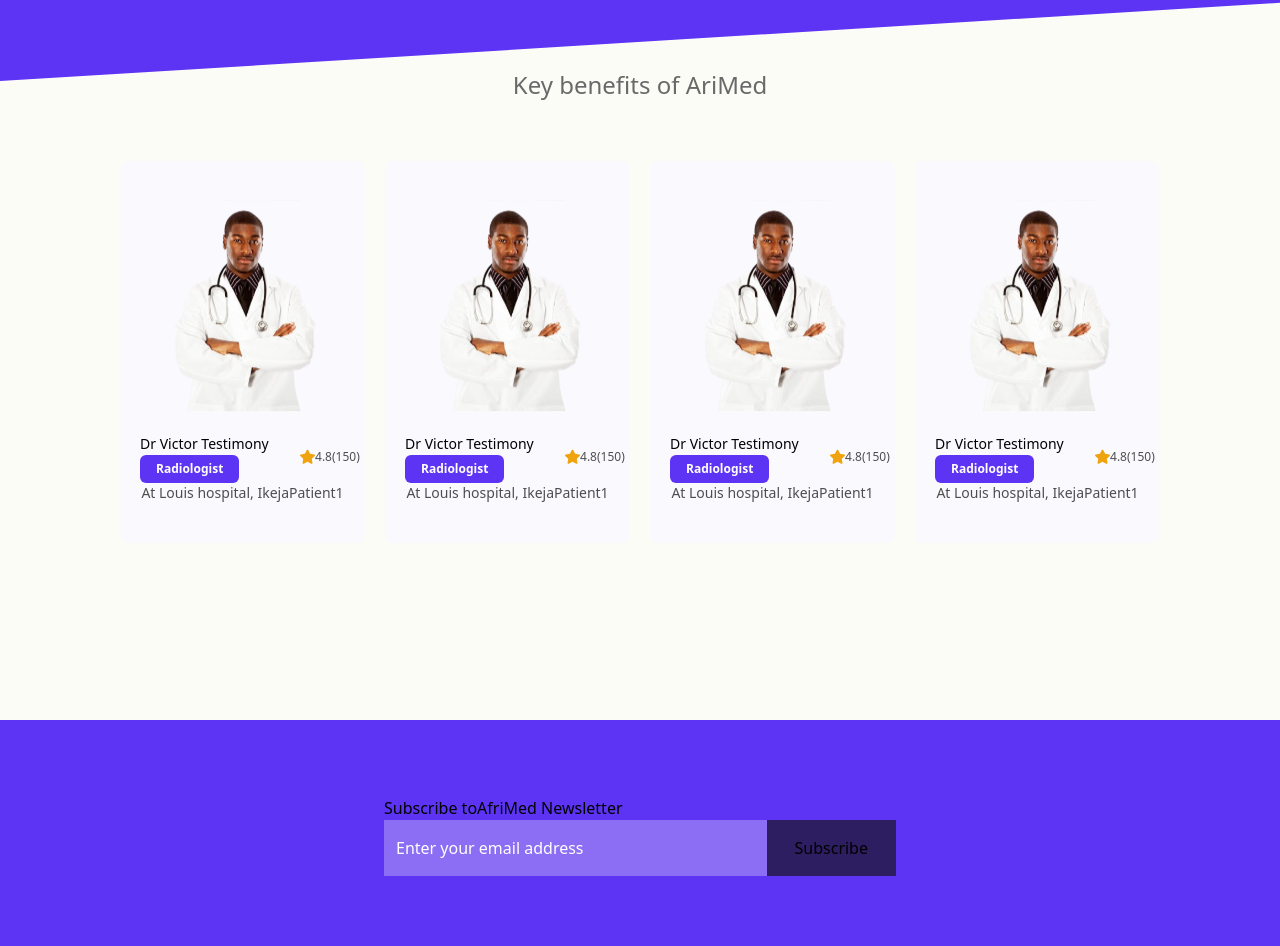
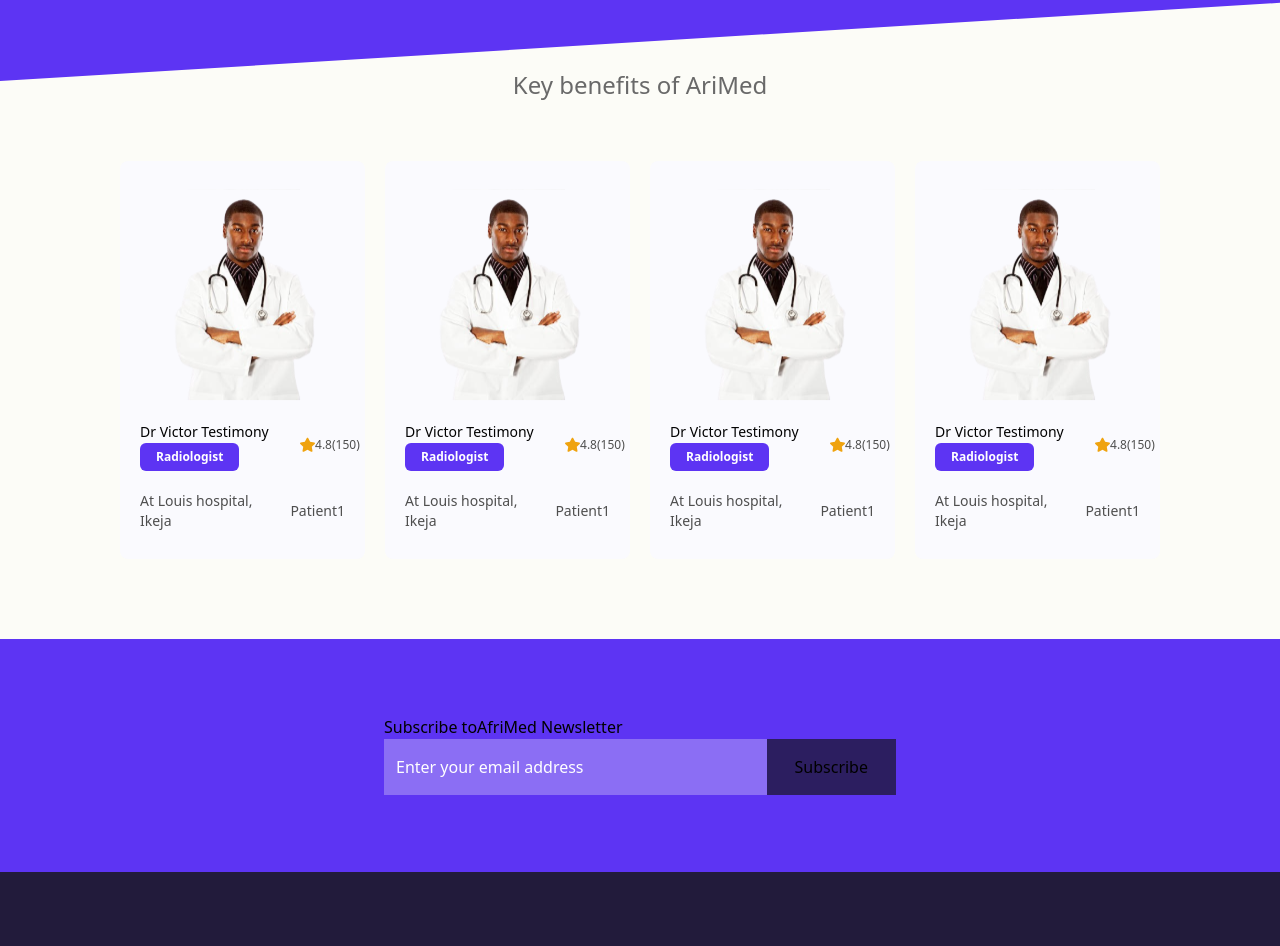
Before and after one commit to queen-x-vee/afrimed-frontend, a React (Create React App) app: page / in a window 1280 px wide. Shown: the part 3143-4089 px from the top of the page. Built offline with nearby package versions, Linux system fonts and the light colour scheme.

Commit message:
git push

```diff
--- a/src/components/doctors-components/Navbar.jsx
+++ b/src/components/doctors-components/Navbar.jsx
@@ -5,6 +5,7 @@ import Patient from "../../assests/doctors-dashboard-assets/patient.svg";
 import Message from "../../assests/doctors-dashboard-assets/message.svg";
 import Reports from "../../assests/doctors-dashboard-assets/reports.svg";
 import Logo from "../../assests/doctors-dashboard-assets/logo.svg";
+import AI from "../../assests/doctors-dashboard-assets/aimedic.svg";
 import { NavLink } from "react-router-dom";
 
 
@@ -30,8 +31,8 @@ const socialRoutes = [
     href: "/doctor-messages",
   },
   {
-    icon: Reports,
-    label: "Reports",
+    icon: AI,
+    label: "AI Medic",
     href: "/doctor-reports",
   },
 ];
--- a/src/components/landingpage-components/aimedic.jsx
+++ b/src/components/landingpage-components/aimedic.jsx
@@ -133,15 +133,18 @@ const Medic = () => {
             {servicesRoutes.map((route, index) => {
               return (
                 <div
-                  className="py-10 px-5 flex flex-col items-center hover:bg-[#F6F4FF] bg-[#FAFAFE] hover:text-white rounded-lg "
+                  className="py-7 px-5 flex flex-col   hover:bg-[#F6F4FF] bg-[#FAFAFE] hover:text-white rounded-lg "
                   key={index}
                 >
-                  <div className="w-[10.625rem] h-[13.118rem] flex justify-center items-center mb-5">
+                  <div className="w-[10.625rem] h-[13.118rem] mx-auto mb-5">
                     <img src={route.src} alt="Careers" />
                   </div>
                   <div className="flex items-center justify-between">
                     <div>
-                      <span className="text-sm font-medium text-[#020202] mt-2"> Dr {route.title}</span>
+                      <span className="text-sm font-medium text-[#020202] mt-2">
+                        {" "}
+                        Dr {route.title}
+                      </span>
                       <button
                         to="/signup"
                         className="text-xs font-bold py-1.5 px-4  text-white bg-[#5D34F3] rounded-[6px]"
@@ -151,18 +154,20 @@ const Medic = () => {
                     </div>
                     <div className="flex items-center">
                       <img src={Star} alt="star" className="w-4 h-4" />
-                      <span className="text-xs font-normal text-[#4E4E4E]">4.8(150)</span>
+                      <span className="text-xs font-normal text-[#4E4E4E]">
+                        4.8(150)
+                      </span>
                     </div>
                   </div>
-                  <div className="flex justify-between items-center text-sm text-[#4E4E4E] font-normal">
-                   <span>At {route.hospital}</span>
-                   <span>{route.patient}</span>
+                  <div className="flex justify-between  gap-6 items-center text-sm text-[#4E4E4E] font-normal mt-5">
+                    <span>At {route.hospital}</span>
+                    <span>{route.patient}</span>
                   </div>
                 </div>
               );
             })}
           </div>
-          <hr className="lg:mt-24 mt-14 opacity-10" />
+
         </section>
       </div>
     </div>
```
Also changed, not shown: src/assests/doctors-dashboard-assets/aimedic.svg (added).
